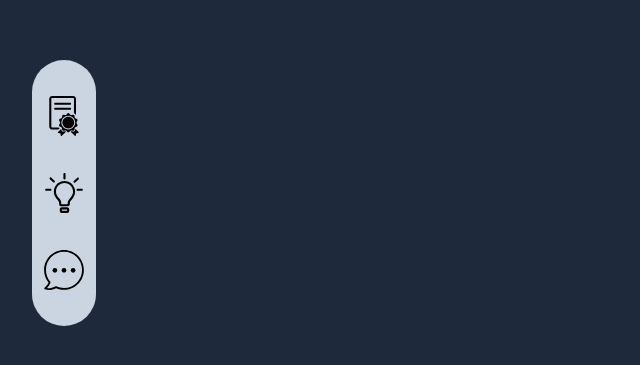
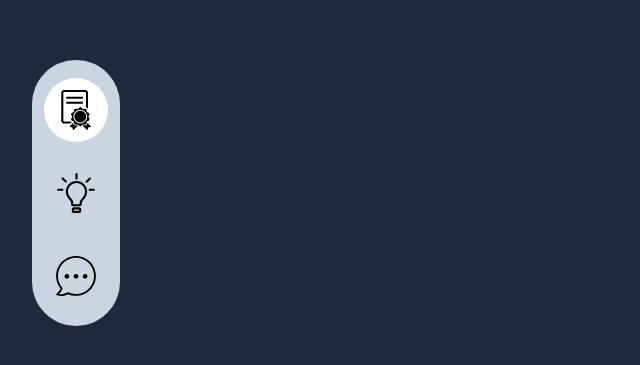
Before and after one commit to milairhu/milairhu.github.io, a React (Create React App) app: page / in a window 1280 px wide. Shown: the part 207-572 px from the top of the page, without its empty margins (0-640 px from the left). Built offline with nearby package versions, Linux system fonts and the light colour scheme.

Commit message:
White circles behind navBar items

```diff
--- a/src/components/SideNav/SideNav.tsx
+++ b/src/components/SideNav/SideNav.tsx
@@ -1,4 +1,4 @@
-import React, { useState } from 'react';
+import React, { useEffect, useState } from 'react';
 import { ReactComponent as DiplomaSVG} from '../../icons/diploma.svg';
 import { ReactComponent as ProjectsSVG} from '../../icons/projects.svg';
 import { ReactComponent as ContactSVG} from '../../icons/contact.svg';
@@ -13,12 +13,23 @@ const SideNav = () => {
 
   const [curr, setCurr] = useState<SideNavItems>(SideNavItems.DIPLOMA);
 
+  useEffect(() => {
+    console.log(curr);
+
+  }, [curr]);
+
   return (
       <div className=" bg-slate-300 rounded-full h-full px-3 flex flex-col justify-evenly">
-        <DiplomaSVG className="w-10 h-10 cursor-pointer" onClick={()=> setCurr(SideNavItems.DIPLOMA)} />
-        <ProjectsSVG className="w-10 h-10 cursor-pointer" onClick={()=> setCurr(SideNavItems.PROJECTS)} />
-        <ContactSVG className="w-10 h-10 cursor-pointer" onClick={()=> setCurr(SideNavItems.CONTACT)}/>
-      </div>
+        <div className={`${curr === SideNavItems.DIPLOMA && 'bg-white'} rounded-full p-3`}>
+          <DiplomaSVG className="w-10 h-10 cursor-pointer" onClick={()=> setCurr(SideNavItems.DIPLOMA)} />
+        </div>
+        <div className={`${curr === SideNavItems.PROJECTS && 'bg-white'} rounded-full p-3`}>
+          <ProjectsSVG className="w-10 h-10 cursor-pointer" onClick={()=> setCurr(SideNavItems.PROJECTS)} />
+        </div>
+        <div className={`${curr === SideNavItems.CONTACT && 'bg-white'} rounded-full p-3`}>
+          <ContactSVG className="w-10 h-10 cursor-pointer" onClick={()=> setCurr(SideNavItems.CONTACT)}/>
+        </div>
+    </div>
   );
 }
 
```
